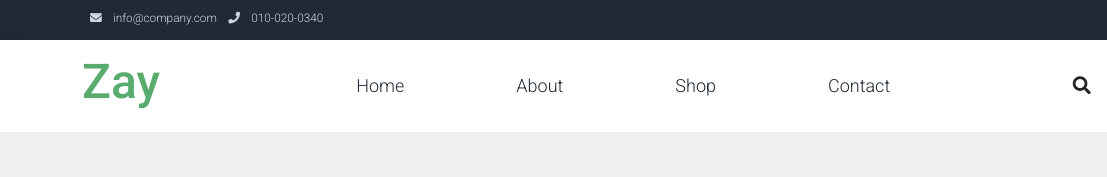
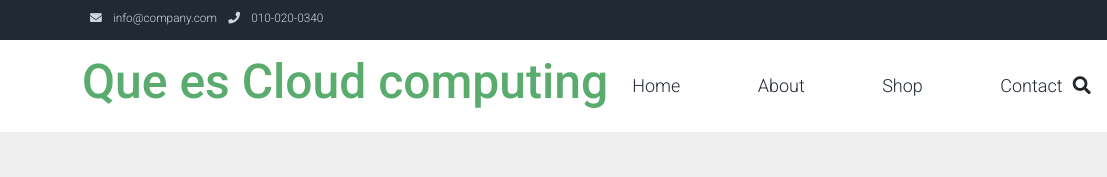
Before and after one commit to EmilyCajamarca-3A/EmilyCajamarca-3A.github.io, a plain HTML site: page index.html in a window 1280 px wide. Shown: the top 177 px of the page, 0-1107 px from the left. Drawn offline with Linux system fonts and the light colour scheme.

Commit message:
Que es Cloud computing

```diff
--- a/index.html
+++ b/index.html
@@ -53,7 +53,7 @@ https://templatemo.com/tm-559-zay-shop
         <div class="container d-flex justify-content-between align-items-center">
 
             <a class="navbar-brand text-success logo h1 align-self-center" href="index.html">
-                Zay
+                Que es Cloud computing
             </a>
 
             <button class="navbar-toggler border-0" type="button" data-bs-toggle="collapse" data-bs-target="#templatemo_main_nav" aria-controls="navbarSupportedContent" aria-expanded="false" aria-label="Toggle navigation">
```
